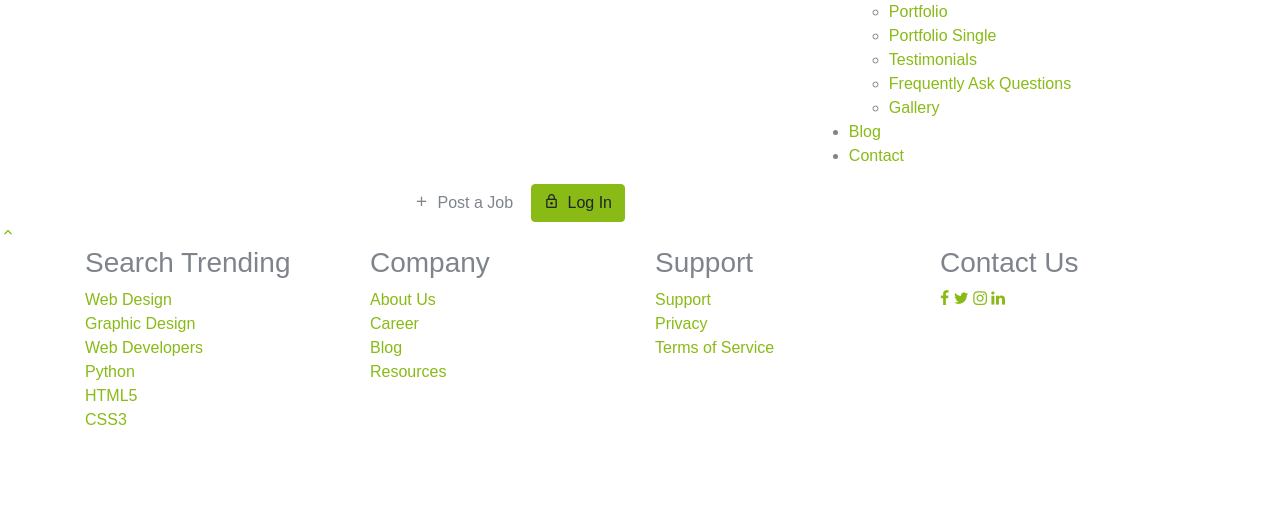
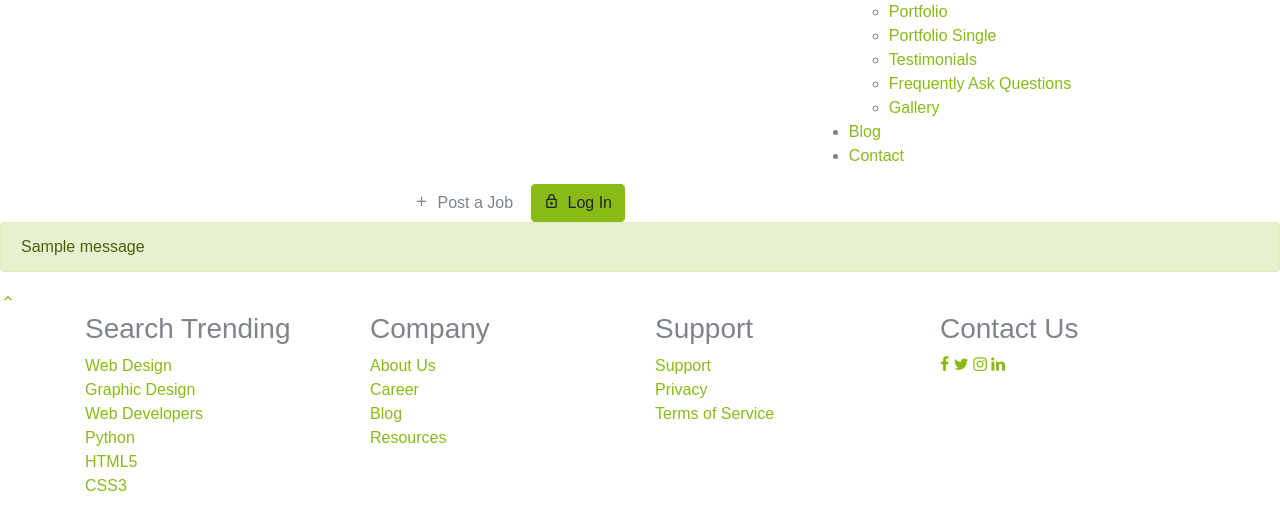
Before and after one commit to thoth2357/Job-Board, a Django app: template jobWebsite/templates/layout1.html in a window 1280 px wide. Shown: the part 448-960 px from the top of the page. Before the commit the page ends 873 px from the top, so only its background shows below. Run offline with Django 3.2, Linux system fonts and the light colour scheme; the template is opened without the code that fills it, so the values that code supplies are empty; tables that the repository leaves empty hold one stand-in row (values such as "Sample post"); one stand-in notice (Sample message) is shown; some libraries are stand-ins or nearby versions; some web fonts are replaced.

Commit message:
Update layout1.html

```diff
--- a/jobWebsite/templates/layout1.html
+++ b/jobWebsite/templates/layout1.html
@@ -95,7 +95,21 @@
     </header>
 
     <!-- HOME -->
+   {% if messages %}
+   {% for message in messages %}
 
+   {% if message.tags == 'error' %}
+  <div class = 'alert alert-danger'>
+   {{ message }}
+  </div>
+  {% else %}
+  <div class = 'alert alert-{{ message.tags }}'>
+   {{ message }}
+  </div>
+  {% endif %}
+
+  {% endfor %}
+  {% endif %}
 
         {% block section %}
         {% endblock %}
```
